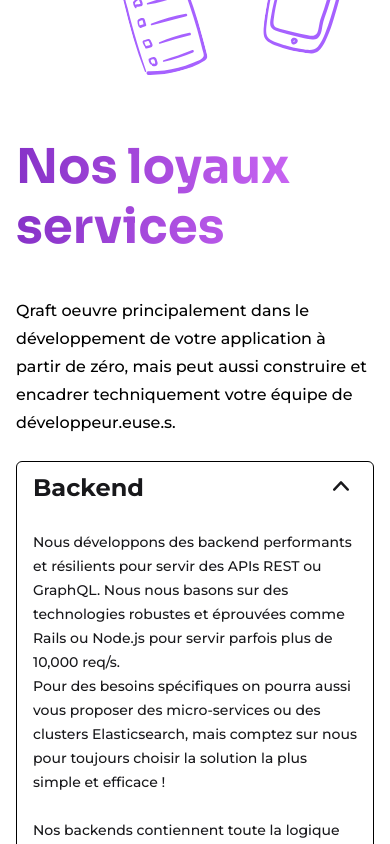
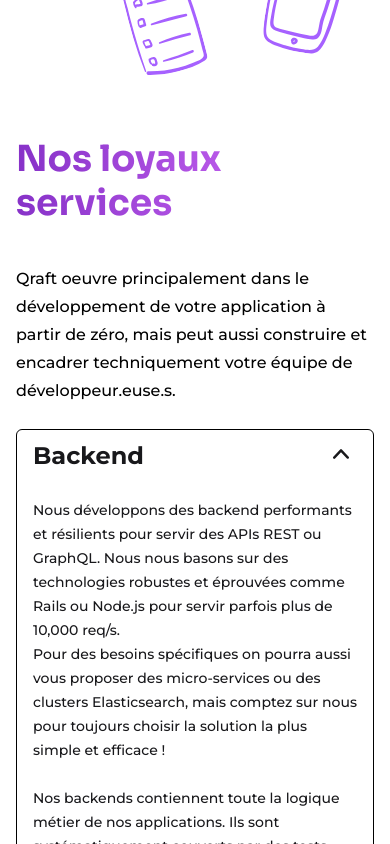
Before and after one commit to qrafttech/website, a Next.js app: page / in a window 390 px wide. Shown: the part 1140-1984 px from the top of the page. Built offline with nearby package versions, Linux system fonts and the light colour scheme.

Commit message:
fix(SectionTitle): smaller font-size on mobile

```diff
--- a/app/components/SectionTitle.tsx
+++ b/app/components/SectionTitle.tsx
@@ -12,7 +12,7 @@ export default function SectionTitle({
   return (
     <h2
       className={clsx(
-        "bg-gradient-to-r bg-clip-text font-serif text-5xl font-bold text-transparent",
+        "bg-gradient-to-r bg-clip-text font-serif text-4xl font-bold text-transparent lg:text-5xl",
         className
       )}
     >
```
